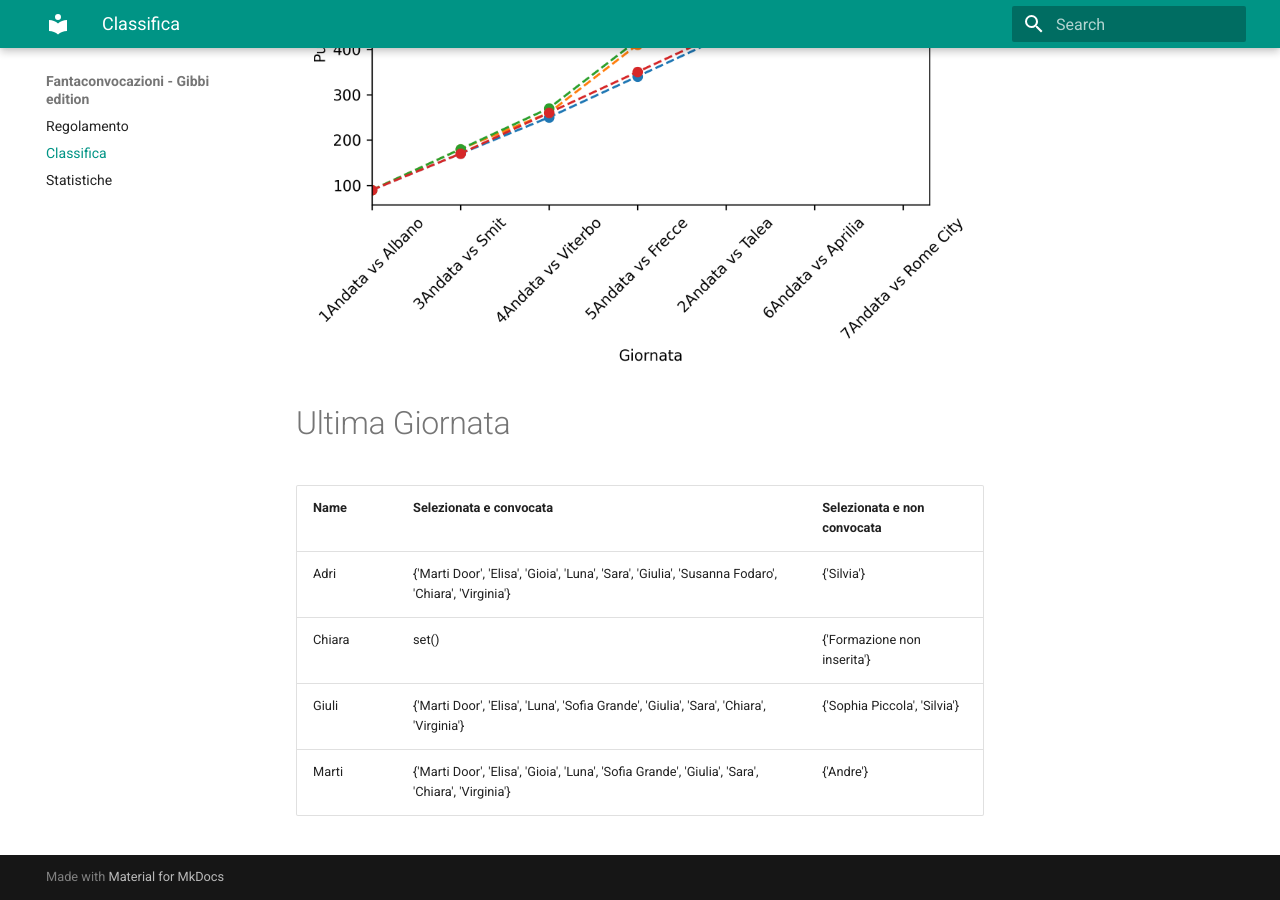
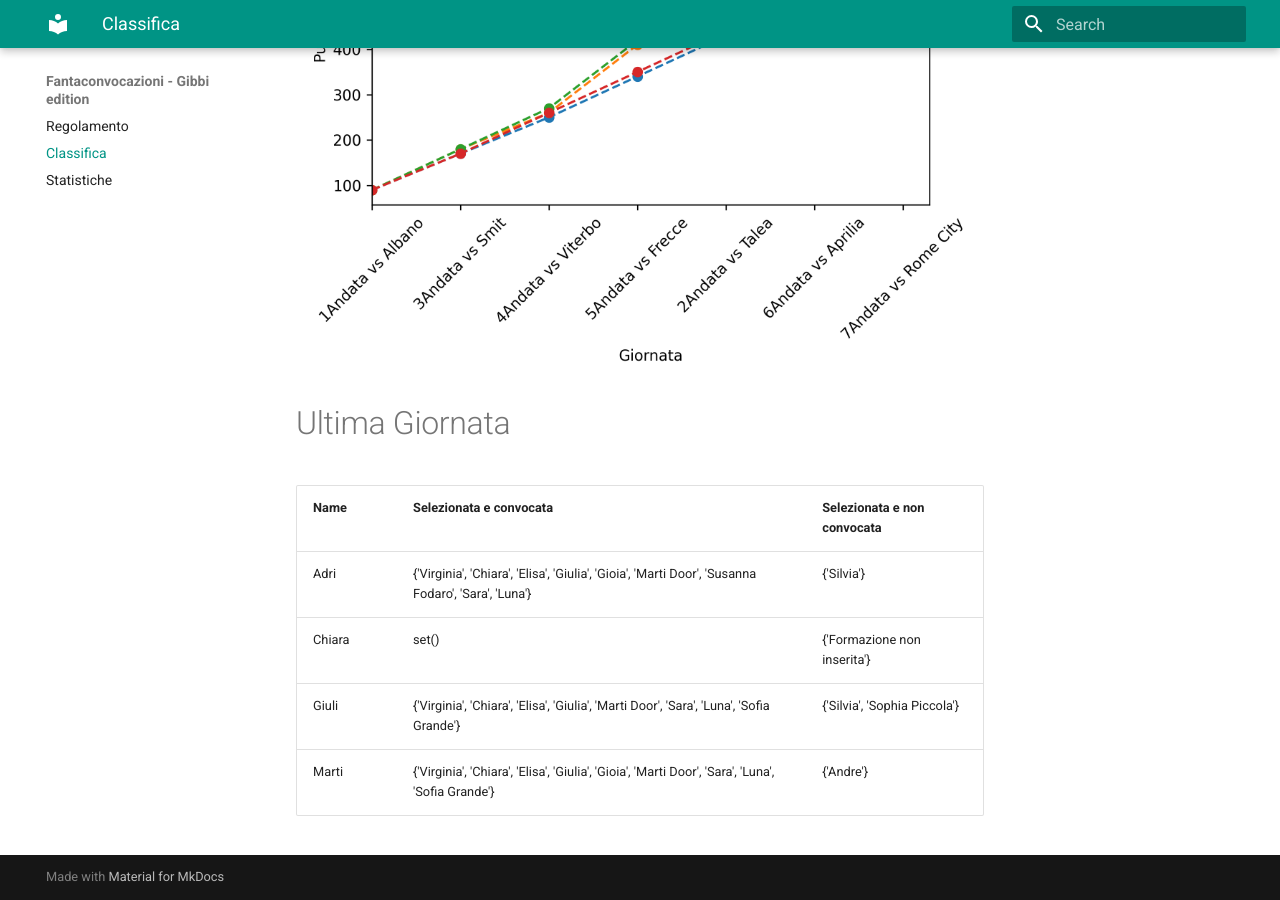
Before and after one commit to martinig94/fantagibbi, an MkDocs documentation site: the page built from docs/Classifica.md, in a window 1280 px wide and 900 px high, scrolled down 699 px. Built offline with MkDocs 1.6.1 and Material for MkDocs 9.7.7, drawn with Linux system fonts in a browser that asks for light colours.

Commit message:
Auto-update from main.py

```diff
--- a/docs/Classifica.md
+++ b/docs/Classifica.md
@@ -17,8 +17,8 @@
 <!-- START_TABLE CORRECT -->
 | Name   | Selezionata e convocata                                                                            | Selezionata e non convocata   |
 |:-------|:---------------------------------------------------------------------------------------------------|:------------------------------|
-| Adri   | {'Marti Door', 'Elisa', 'Gioia', 'Luna', 'Sara', 'Giulia', 'Susanna Fodaro', 'Chiara', 'Virginia'} | {'Silvia'}                    |
+| Adri   | {'Virginia', 'Chiara', 'Elisa', 'Giulia', 'Gioia', 'Marti Door', 'Susanna Fodaro', 'Sara', 'Luna'} | {'Silvia'}                    |
 | Chiara | set()                                                                                              | {'Formazione non inserita'}   |
-| Giuli  | {'Marti Door', 'Elisa', 'Luna', 'Sofia Grande', 'Giulia', 'Sara', 'Chiara', 'Virginia'}            | {'Sophia Piccola', 'Silvia'}  |
-| Marti  | {'Marti Door', 'Elisa', 'Gioia', 'Luna', 'Sofia Grande', 'Giulia', 'Sara', 'Chiara', 'Virginia'}   | {'Andre'}                     |
+| Giuli  | {'Virginia', 'Chiara', 'Elisa', 'Giulia', 'Marti Door', 'Sara', 'Luna', 'Sofia Grande'}            | {'Silvia', 'Sophia Piccola'}  |
+| Marti  | {'Virginia', 'Chiara', 'Elisa', 'Giulia', 'Gioia', 'Marti Door', 'Sara', 'Luna', 'Sofia Grande'}   | {'Andre'}                     |
 <!-- END_TABLE CORRECT -->
```
